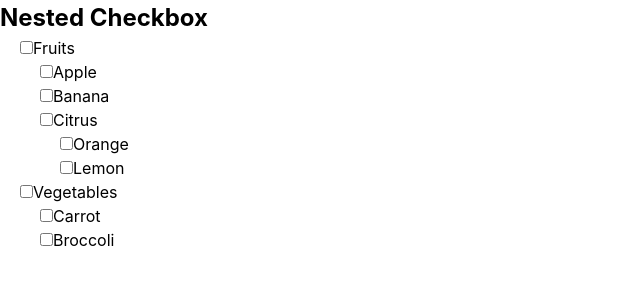
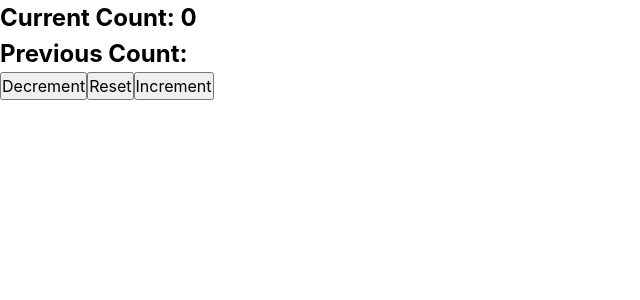
Before and after one commit to shubhamchasing/react-vite-prep, a React (Vite) app: page / in a window 1280 px wide. Shown: the top 300 px of the page, without its empty margins (0-640 px from the left). Built offline with nearby package versions, Linux system fonts and the light colour scheme.

Commit message:
feat: add counter with previous value tracking

```diff
--- a/src/App.jsx
+++ b/src/App.jsx
@@ -1,5 +1,6 @@
 import "./App.css";
-import NestedCheckbox from "./Components/Nested-Checkbox";
+import Counter from "./Components/PreviousCount";
+// import NestedCheckbox from "./Components/Nested-Checkbox";
 // import ToastContainer from "./Components/Toast/ToastContainer";
 // import UserProfile from "./Components/UserProfile";
 // import AccordionParent from "./Components/Accordion";
@@ -30,7 +31,7 @@ function App() {
   return (
     <>
       <div className="App">
-        <NestedCheckbox />
+        <Counter />
       </div>
     </>
   );
--- /dev/null
+++ b/src/Components/PreviousCount/index.jsx
@@ -0,0 +1,26 @@
+// import "./styles.css";
+import { useState } from "react";
+import usePrevious from "./usePrevious";
+
+export default function Counter() {
+  const [currentCount, setCurrentCount] = useState(0);
+  const previousCount = usePrevious(currentCount);
+
+  const handleOnChange = (count) => {
+    setCurrentCount(count);
+  };
+
+  return (
+    <div className="App">
+      <h2>Current Count: {currentCount}</h2>
+      <h2>Previous Count: {previousCount}</h2>
+      <button onClick={() => handleOnChange(currentCount - 1)}>
+        Decrement
+      </button>
+      <button onClick={() => handleOnChange(0)}>Reset</button>
+      <button onClick={() => handleOnChange(currentCount + 1)}>
+        Increment
+      </button>
+    </div>
+  );
+}
--- /dev/null
+++ b/src/Components/PreviousCount/usePrevious.js
@@ -0,0 +1,11 @@
+import { useEffect, useRef } from "react";
+
+export default function usePrevious(value) {
+  const count = useRef();
+
+  useEffect(() => {
+    count.current = value;
+  }, [value]);
+
+  return count.current;
+}
```
